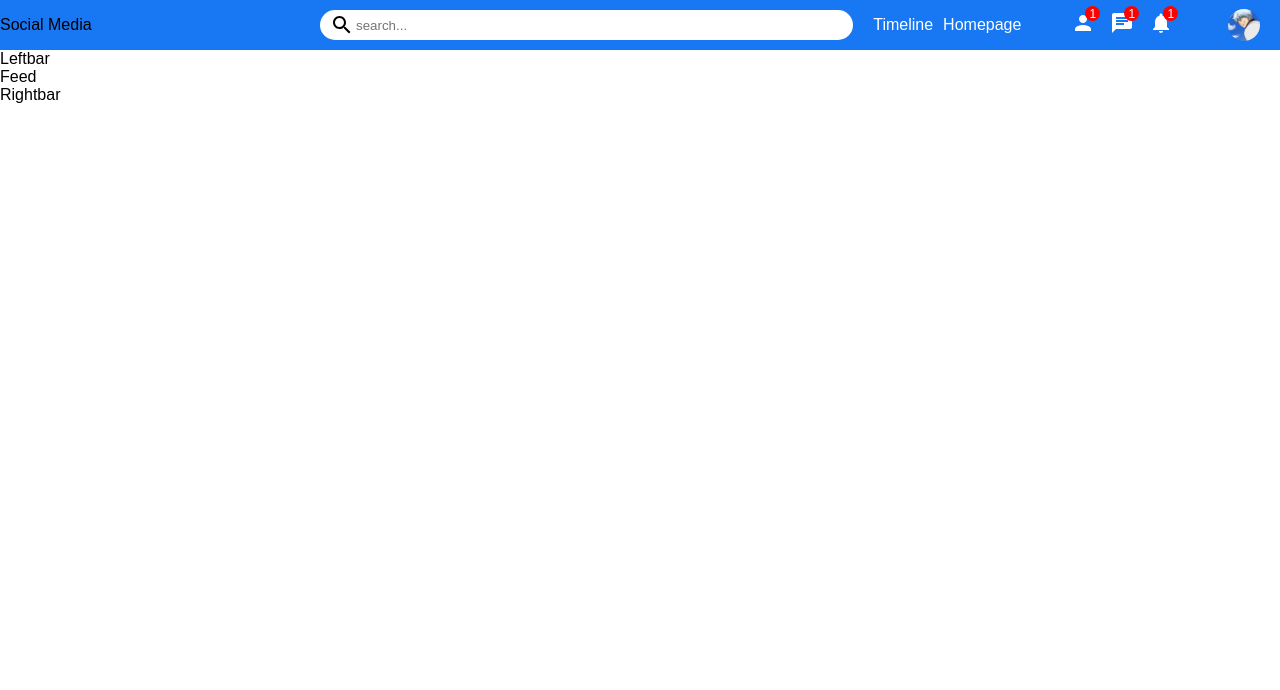
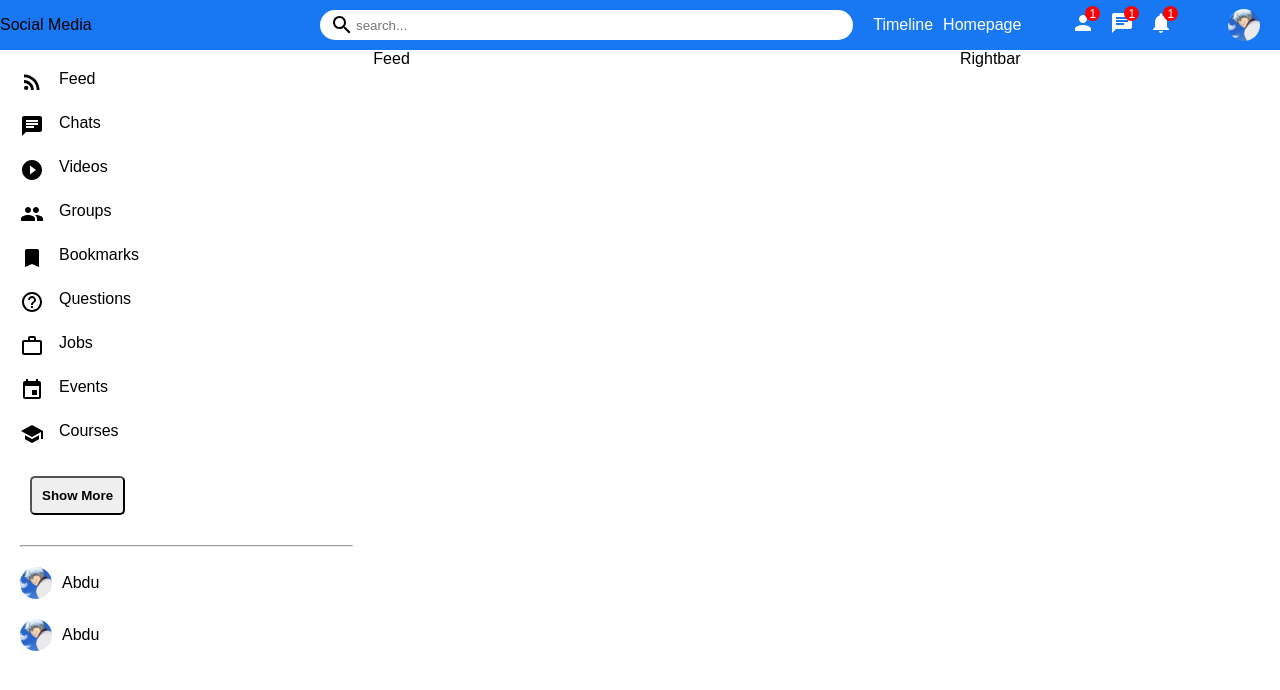
Before and after one commit to abdsaber000/Social-Media, a React (Create React App) app in the folder client/: page / in a window 1280 px wide. Shown: the top 690 px of the page. Built offline with nearby package versions, Linux system fonts and the light colour scheme.

Commit message:
Style leftbar component

```diff
--- a/client/src/components/feed/feed.css
+++ b/client/src/components/feed/feed.css
@@ -0,0 +1,3 @@
+.feed{
+    flex : 5.5;
+}
--- a/client/src/components/feed/feed.tsx
+++ b/client/src/components/feed/feed.tsx
@@ -2,6 +2,6 @@ import React from "react";
 import "./feed.css"
 export default function Feed() {
     return (
-        <div>Feed</div>
+        <div className="feed">Feed</div>
     )
 }
--- a/client/src/components/leftbar/leftbar.css
+++ b/client/src/components/leftbar/leftbar.css
@@ -0,0 +1,69 @@
+.leftbar{
+    flex : 3.5;
+    height : calc(100vh - 50px);
+    overflow-y: scroll;
+}
+
+--::-webkit-scrollbar{
+    width : 5px;
+}
+
+--::-webkit-scrollbar-thumb{
+    width : 5px;
+}
+
+--::-webkit-scrollbar-track{
+    background-color: #f1f1f1;
+}
+
+.leftbar-wrapper{
+    padding : 20px;
+
+}
+
+.leftbar-list{
+    margin : 0;
+    padding: 0;
+    list-style:none;
+}
+
+.leftbar-list-item{
+    margin-bottom: 20px;
+    display: flex;
+}
+
+.leftbar-icon{
+    margin-right: 15px;
+}
+
+.leftbar-button{
+    border-radius: 5px;
+    font-weight: bold;
+    margin : 10px;
+    padding : 10px;
+}
+
+.leftbar-hr{
+    margin : 20px 0px;
+}
+
+.leftbar-friends-list{
+    margin : 0px;
+    padding : 0px;
+    outline-style: none;
+}
+
+.leftbar-friend{
+    margin-bottom: 20px;
+    display: flex;
+    align-items: center;
+
+}
+
+.leftbar-friend-img{
+    width: 32px;
+    height: 32px;
+    border-radius: 50%;
+    object-fit: cover;
+    margin-right : 10px;
+}
--- a/client/src/components/leftbar/leftbar.tsx
+++ b/client/src/components/leftbar/leftbar.tsx
@@ -1,7 +1,110 @@
 import React from "react";
+import {RssFeed ,
+    Chat ,
+    PlayCircleFilledOutlined,
+    Group,
+    Bookmark,
+    HelpOutline,
+    WorkOutline,
+    Event,
+    School,
+    QuestionAnswer,} from "@material-ui/icons";
+
 import "./leftbar.css"
 export default function Leftbar() {
     return (
-        <div>Leftbar</div>
+        <div className="leftbar">
+            <div className="leftbar-wrapper">
+                <li className="leftbar-list">
+
+                    <li className = "leftbar-list-item">
+                        <RssFeed className = "leftbar-icon" />
+                        <span className="leftbar-item-text">
+                            Feed
+                        </span>
+                    </li>
+
+                    <li className = "leftbar-list-item">
+                        <Chat className = "leftbar-icon" />
+                        <span className="leftbar-item-text">
+                            Chats
+                        </span>
+                    </li>
+
+
+                    <li className = "leftbar-list-item">
+                        <PlayCircleFilledOutlined className = "leftbar-icon" />
+                        <span className="leftbar-item-text">
+                            Videos
+                        </span>
+                    </li>
+
+                    <li className = "leftbar-list-item">
+                        <Group className = "leftbar-icon" />
+                        <span className="leftbar-item-text">
+                            Groups
+                        </span>
+                    </li>
+
+
+                    <li className = "leftbar-list-item">
+                        <Bookmark className = "leftbar-icon" />
+                        <span className="leftbar-item-text">
+                            Bookmarks
+                        </span>
+                    </li>
+
+
+                    <li className = "leftbar-list-item">
+                        <HelpOutline className = "leftbar-icon" />
+                        <span className="leftbar-item-text">
+                            Questions
+                        </span>
+                    </li>
+
+                    <li className = "leftbar-list-item">
+                        <WorkOutline className = "leftbar-icon" />
+                        <span className="leftbar-item-text">
+                            Jobs
+                        </span>
+                    </li>
+
+                    <li className = "leftbar-list-item">
+                        <Event className = "leftbar-icon" />
+                        <span className="leftbar-item-text">
+                            Events
+                        </span>
+                    </li>
+
+                    <li className = "leftbar-list-item">
+                        <School className = "leftbar-icon" />
+                        <span className="leftbar-item-text">
+                            Courses
+                        </span>
+                    </li>
+                </li>
+                <button className="leftbar-button">Show More</button>
+                <hr className="leftbar-hr" />
+
+                <ul className="leftbar-friends-list">
+                    <li className="leftbar-friend">
+                        <img className="leftbar-friend-img"
+                        src = "/assets/65192417_2155885274540052_2351479742563090432_n.jpg"
+                        alt = "" />
+                        <span className="leftbar-friend-name">Abdu</span>
+                    </li>
+                </ul>
+
+
+                <ul className="leftbar-friends-list">
+                    <li className="leftbar-friend">
+                        <img className="leftbar-friend-img"
+                        src = "/assets/65192417_2155885274540052_2351479742563090432_n.jpg"
+                        alt = "" />
+                        <span className="leftbar-friend-name">Abdu</span>
+                    </li>
+                </ul>
+            </div>
+        </div>
     )
 }
--- a/client/src/components/rightbar/rightbar.css
+++ b/client/src/components/rightbar/rightbar.css
@@ -0,0 +1,3 @@
+.rightbar{
+    flex : 3;
+}
--- a/client/src/components/rightbar/rightbar.tsx
+++ b/client/src/components/rightbar/rightbar.tsx
@@ -2,6 +2,6 @@ import React from "react";
 import "./rightbar.css"
 export default function Rightbar() {
     return (
-        <div>Rightbar</div>
+        <div className="rightbar">Rightbar</div>
     )
 }
--- a/client/src/pages/home/home.css
+++ b/client/src/pages/home/home.css
@@ -2,3 +2,7 @@
     margin : 0;
     font-family: sans-serif;
 }
+
+.home-container{
+    display: flex;
+}
```
